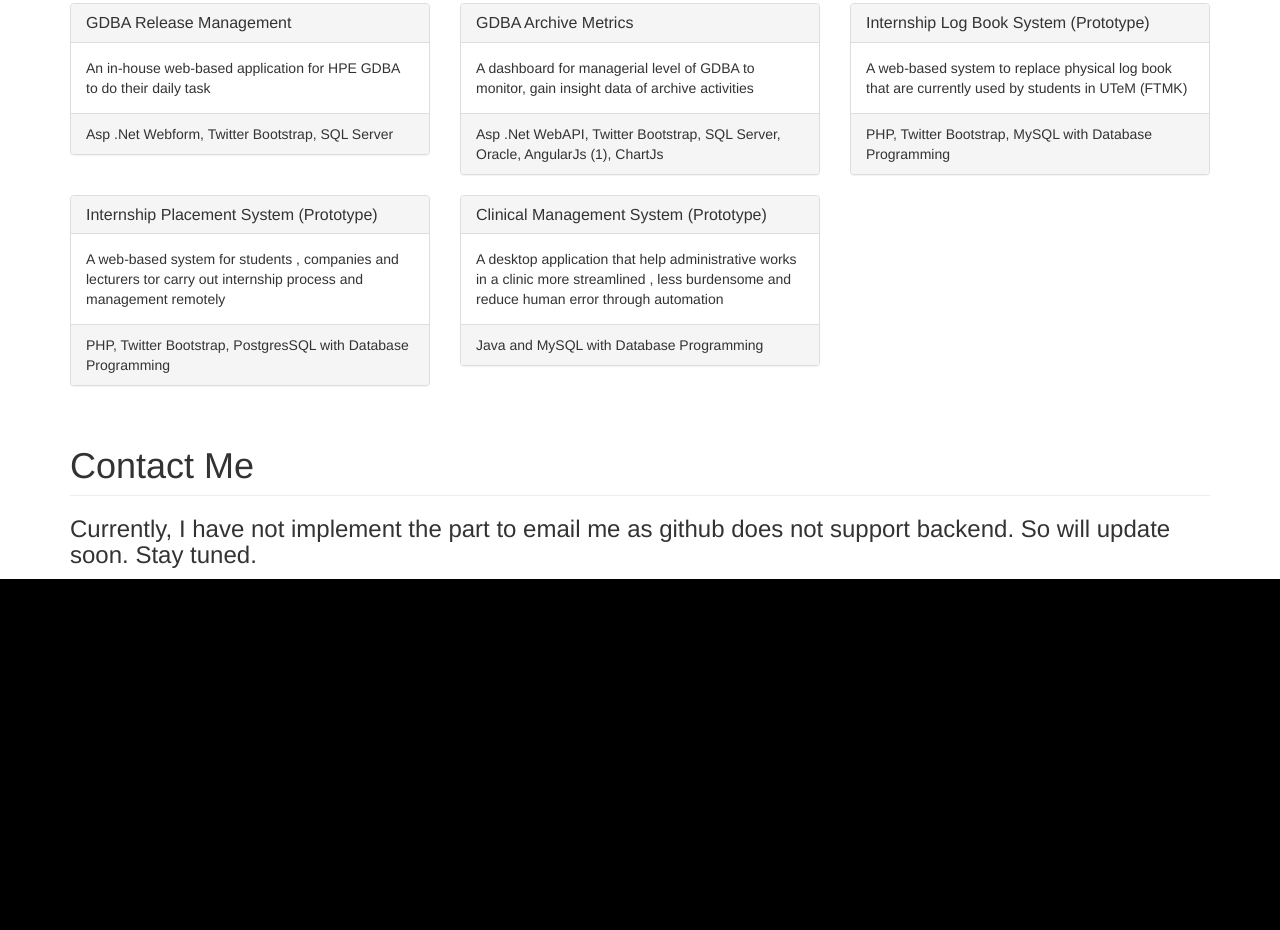
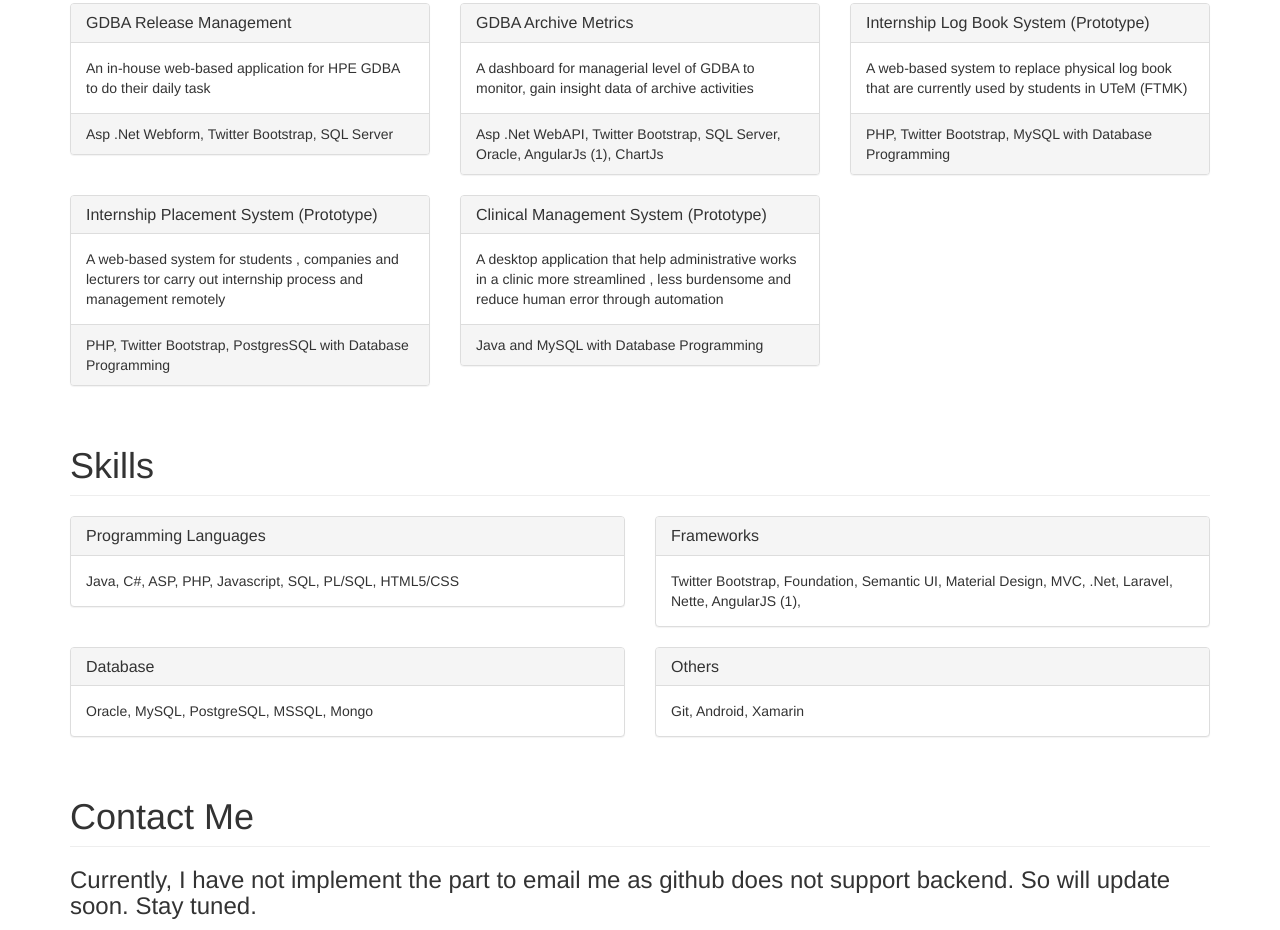
Before and after one commit to wilz5363/wilz5363.github.io, a website: page index.html in a window 1280 px wide. Shown: the part 940-1870 px from the top of the page. Before the commit the page ends 1519 px from the top, so only its background shows below. Drawn offline with nearby package versions, Linux system fonts and the light colour scheme.

Commit message:
add skill section

```diff
--- a/index.html
+++ b/index.html
@@ -103,6 +103,24 @@
         </div>
     </section>
 
+    <section id="skill" ng-controller="skillController">
+        <h1 class="page-header">Skills</h1>
+        <div class="row">
+            <div ng-repeat="skill in skills">
+                <div class="col-xs-12 col-sm-12 col-md-6 col-lg-6" ng-repeat="(key, val) in skill">
+                    <div class="panel panel-default">
+                        <div class="panel-heading">
+                            <h3 class="panel-title">{{key}}</h3>
+                        </div>
+                        <div class="panel-body">
+                            {{val}}
+                        </div>
+                    </div>
+                </div>
+            </div>
+        </div>
+    </section>
+
     <section id="contactMe">
         <h1 class="page-header">Contact Me</h1>
         <h3>Currently, I have not implement the part to email me as github does not support backend. So will update
--- a/js/controller.js
+++ b/js/controller.js
@@ -73,3 +73,20 @@ app.controller('achievementController', function ($scope) {
 
     ]
 });
+
+app.controller('skillController', function ($scope) {
+    $scope.skills = [
+        {
+            'Programming Languages': 'Java, C#, ASP, PHP, Javascript, SQL, PL/SQL, HTML5/CSS'
+        },
+        {
+            'Frameworks': 'Twitter Bootstrap, Foundation, Semantic UI, Material Design, MVC, .Net, Laravel, Nette, AngularJS (1), '
+        },
+        {
+            'Database': 'Oracle, MySQL, PostgreSQL, MSSQL, Mongo'
+        },
+        {
+            'Others': 'Git, Android, Xamarin'
+        }
+    ]
+});
```
